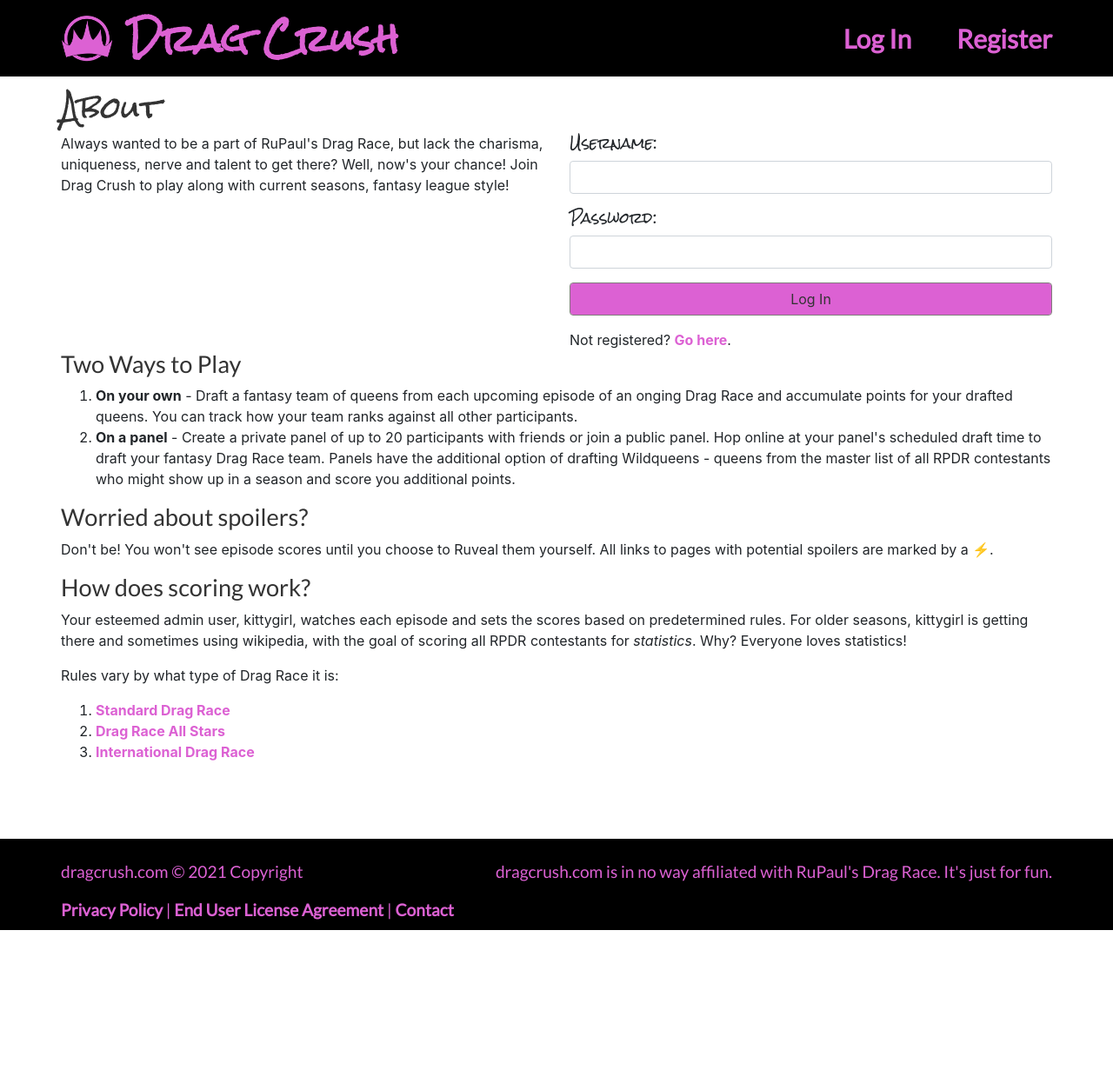
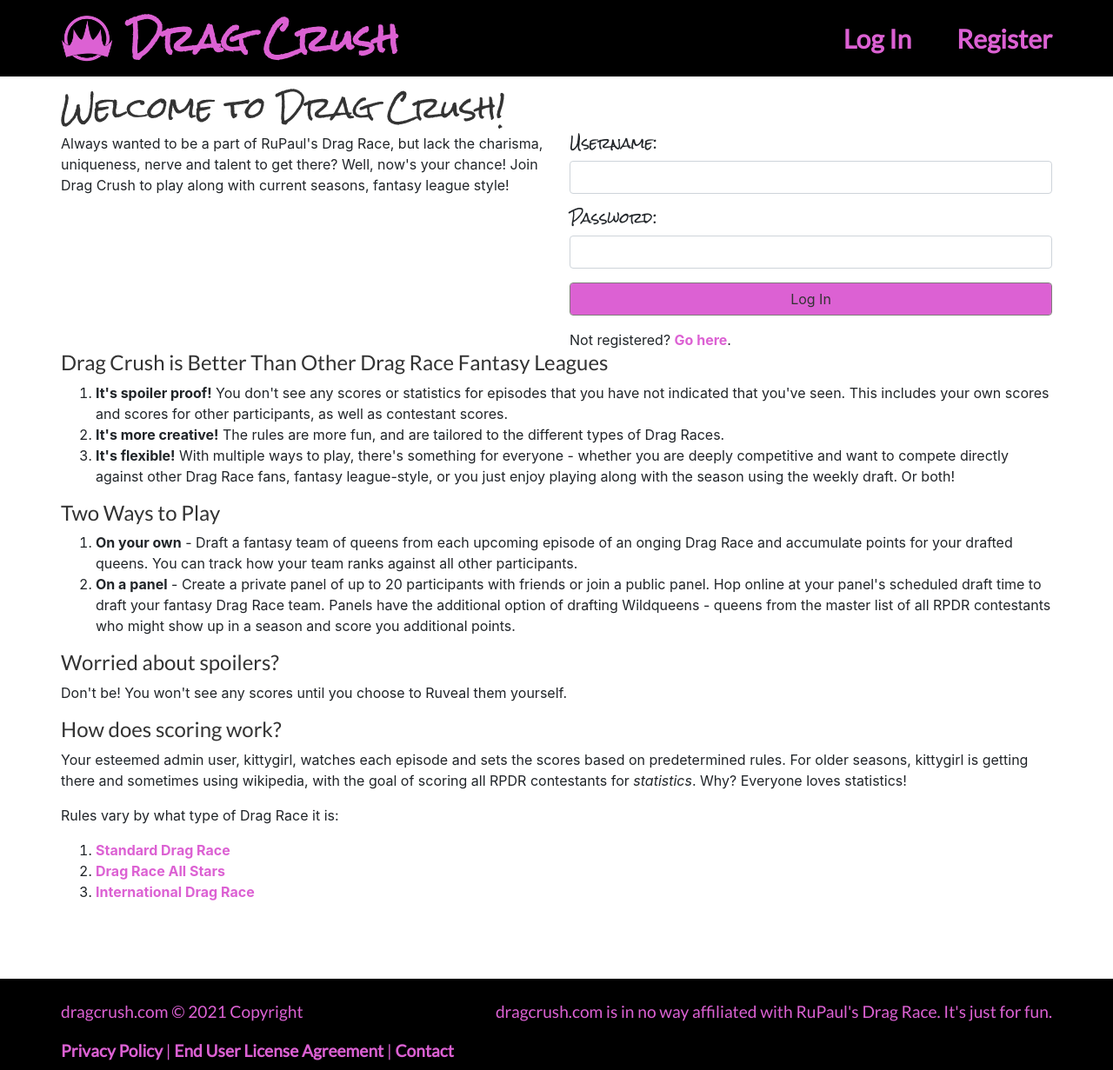
Before and after one commit to astromitts/fantasydrag, a Django app: page / in a window 1280 px wide. Shown: the whole page at 87% size. Before the commit the page ends 1070 px from the top, so only its background shows below. Run offline with Django 3.2, Linux system fonts and the light colour scheme; data that the repository does not hold is empty; some libraries are stand-ins or nearby versions.

Commit message:
Update about page

```diff
--- a/templates/pages/about.html
+++ b/templates/pages/about.html
@@ -6,7 +6,7 @@
 {% block page_content %}
 <div class="row">
 	<div class="col">
-		<h1 class="marker">About</h1>
+		<h1 class="marker">Welcome to Drag Crush!</h1>
 		<div class="row">
 			<div class="col">
 				<p>Always wanted to be a part of RuPaul's Drag Race,
@@ -29,16 +29,32 @@
 		</div>
 		<div class="row">
 			<div class="col">
-			<h2>Two Ways to Play</h2>
+				<h3>Drag Crush is Better Than Other Drag Race Fantasy Leagues</h3>
+				<ol>
+					<li>
+						<strong>It's spoiler proof!</strong> You don't see any scores or statistics for episodes that you have not indicated that you've seen. This includes your own scores and scores for other participants, as well as contestant scores.
+					</li>
+					<li>
+						<strong>It's more creative!</strong> The rules are more fun, and are tailored to the different types of Drag Races.
+					</li>
+					<li>
+						<strong>It's flexible!</strong> With multiple ways to play, there's something for everyone - whether you are deeply competitive and want to compete directly against other Drag Race fans, fantasy league-style, or you just enjoy playing along with the season using the weekly draft. Or both!
+					</li>
+				</ol>
+			</div>
+		</div>
+		<div class="row">
+			<div class="col">
+			<h3>Two Ways to Play</h3>
 			<ol>
 				<li><strong>On your own</strong> - Draft a fantasy team of queens from each upcoming episode of an onging Drag Race and accumulate points for your drafted queens. You can track how your team ranks against all other participants.</li>
 				<li><strong>On a panel</strong> - Create a private panel of up to 20 participants with friends or join a public panel. Hop online at your panel's scheduled draft time to draft your fantasy Drag Race team. Panels have the additional option of drafting Wildqueens - queens from the master list of all RPDR contestants who might show up in a season and score you additional points.</li>
 			</ol>
 
-			<h2>Worried about spoilers?</h2>
-			<p>Don't be! You won't see episode scores until you choose to Ruveal them yourself. All links to pages with potential spoilers are marked by a &#9889;.
+			<h3>Worried about spoilers?</h3>
+			<p>Don't be! You won't see any scores until you choose to Ruveal them yourself.
 
-			<h2>How does scoring work?</h2>
+			<h3>How does scoring work?</h3>
 			<p>Your esteemed admin user, kittygirl, watches each episode and sets the scores based on predetermined rules. For older seasons, kittygirl is getting there and sometimes using wikipedia, with the goal of scoring all RPDR contestants for <i>statistics</i>. Why? Everyone loves statistics!</p>
 			<p>Rules vary by what type of Drag Race it is:</p>
 			<ol>
```
